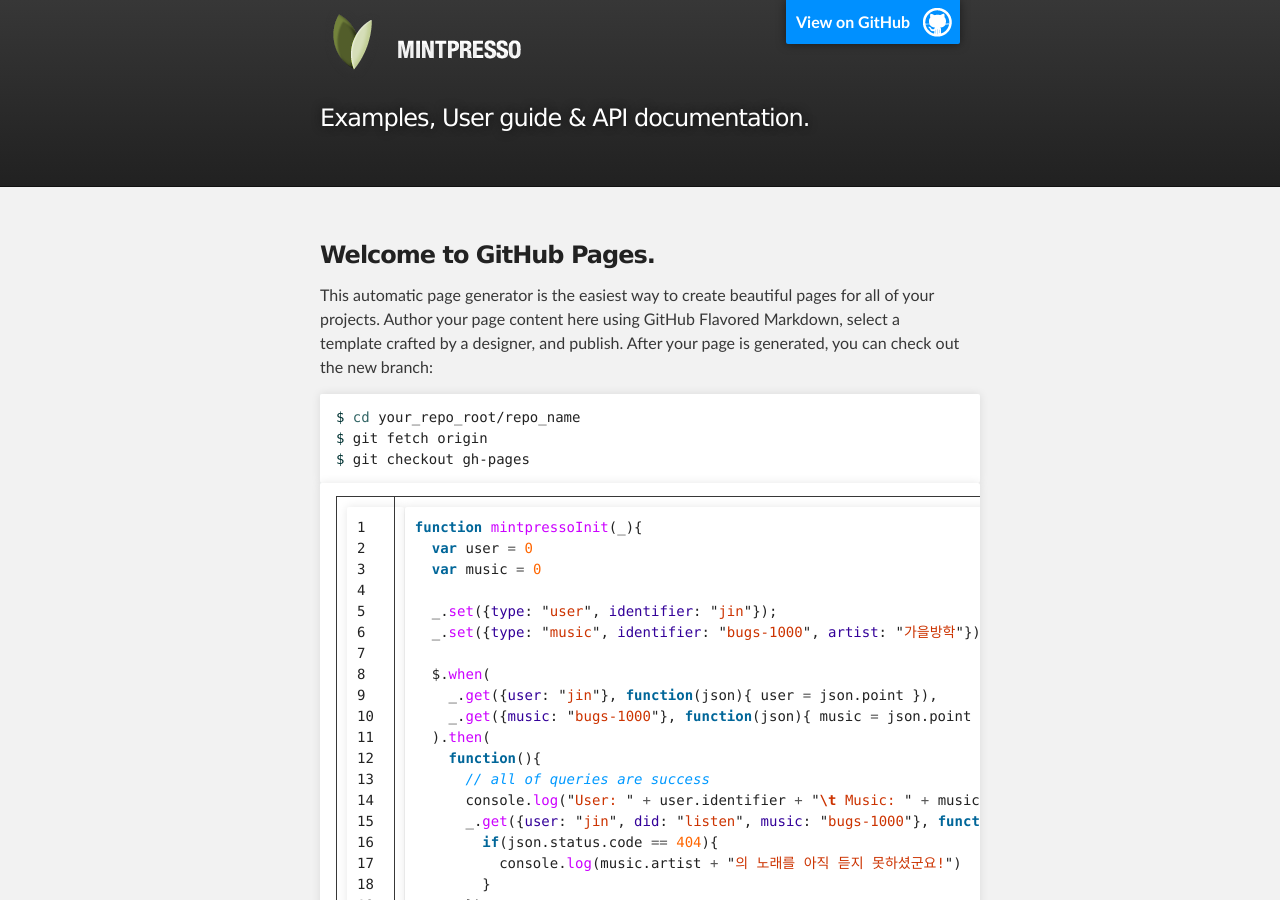
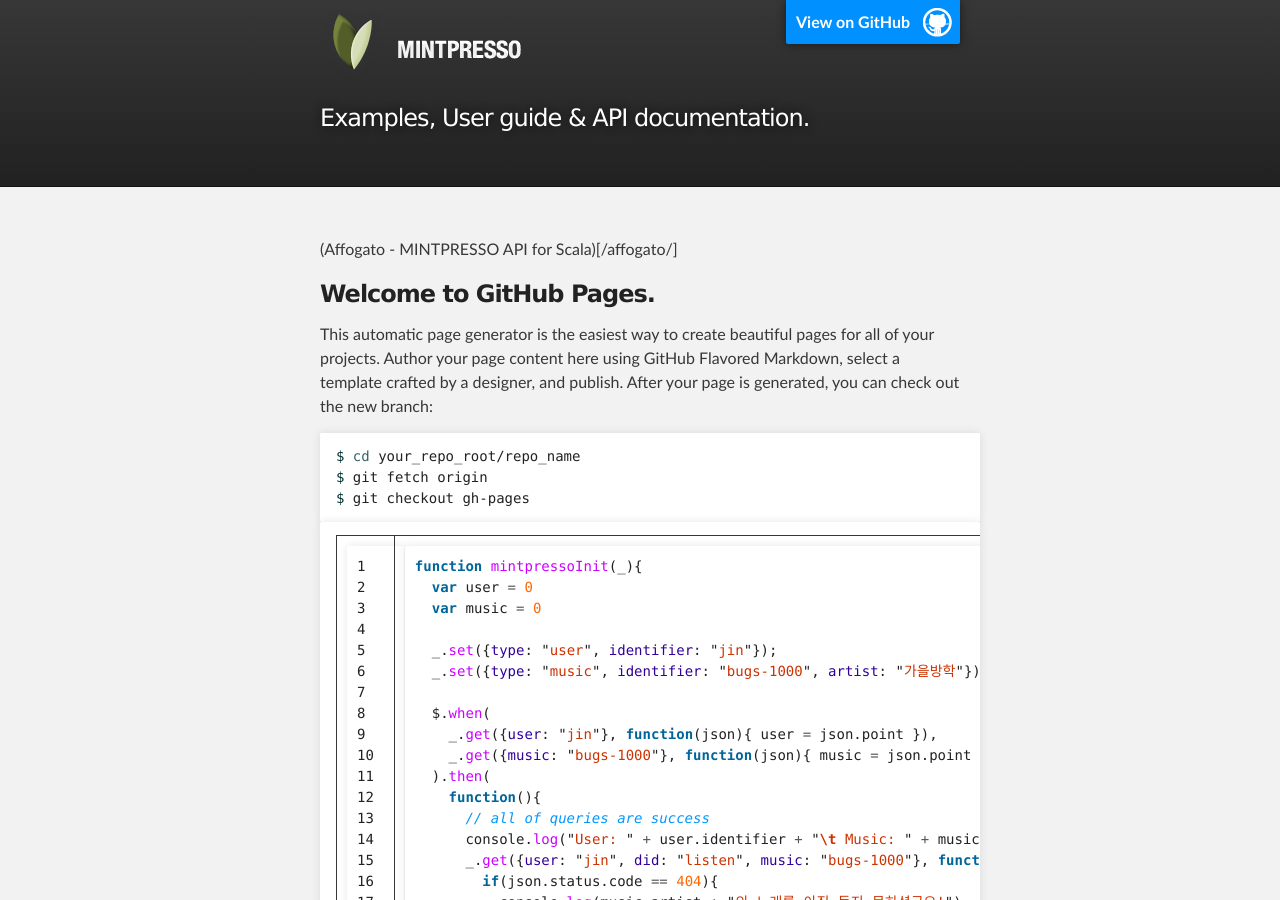
Before and after one commit to mintpresso/developer.mintpresso.com, a Jekyll site: the page built from index.md, in a window 1280 px wide and 900 px high. Built offline with Jekyll 4.4.1, drawn with Linux system fonts in a browser that asks for light colours.

Commit message:
Add link to affogato

```diff
--- a/index.md
+++ b/index.md
@@ -2,6 +2,8 @@
 layout: default
 title: List of Documents
 ---
+
+(Affogato - MINTPRESSO API for Scala)[/affogato/]
 
 ### Welcome to GitHub Pages.
 This automatic page generator is the easiest way to create beautiful pages for all of your projects. Author your page content here using GitHub Flavored Markdown, select a template crafted by a designer, and publish. After your page is generated, you can check out the new branch:
```
